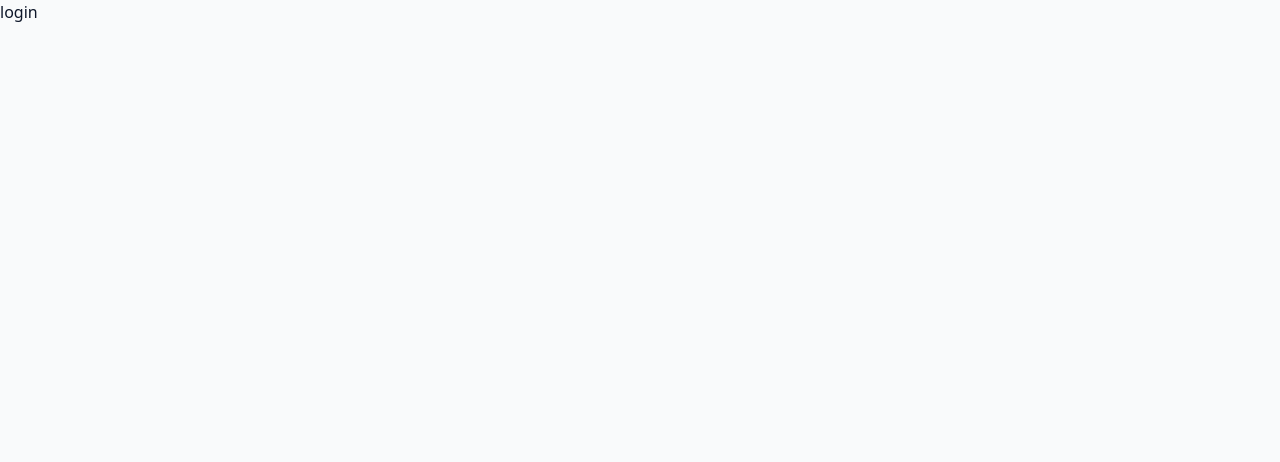
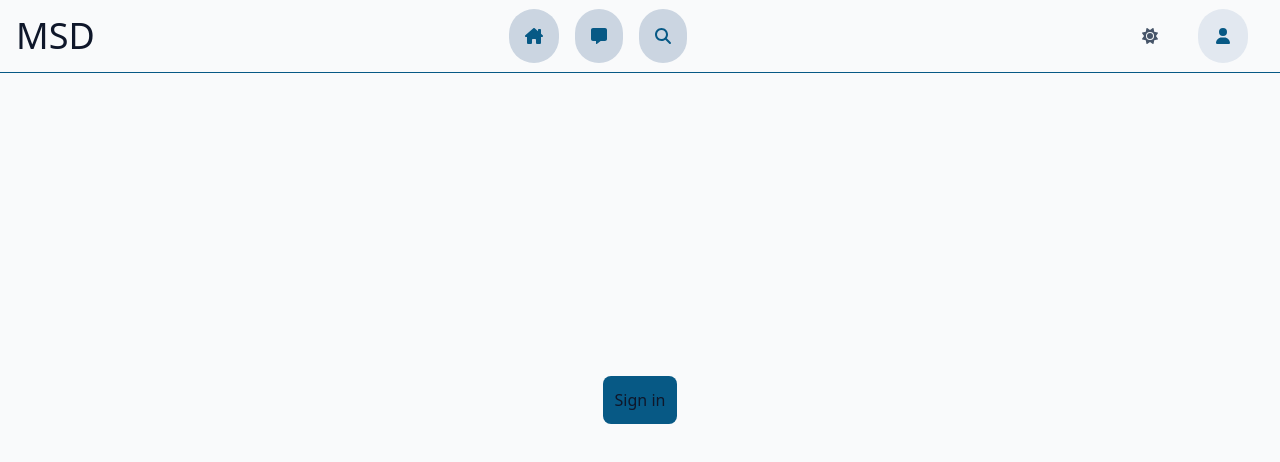
Before and after one commit to elalawani/sensor, a Vue app in the folder sensor_frontend/: page /login in a window 1280 px wide. Shown: the top 462 px of the page. Built offline with nearby package versions, Linux system fonts and the light colour scheme.

Commit message:
add login page

```diff
--- a/sensor_frontend/package.json
+++ b/sensor_frontend/package.json
@@ -12,6 +12,7 @@
     "@fortawesome/free-brands-svg-icons": "^6.4.0",
     "@fortawesome/free-regular-svg-icons": "^6.4.0",
     "@fortawesome/free-solid-svg-icons": "^6.4.0",
+    "@fortawesome/vue-fontawesome": "^3.0.3",
     "axios": "^1.4.0",
     "pinia": "^2.0.36",
     "vue": "^3.3.2",
--- a/sensor_frontend/src/App.vue
+++ b/sensor_frontend/src/App.vue
@@ -1,3 +1,15 @@
 <template>
-  <RouterView />
+  <div id="app">
+      <navbar/>
+  </div>
+  <router-view/>
 </template>
+<script>
+import navbar from "../src/components/navbar.vue";
+export default {
+    name: 'app',
+    components: {
+        navbar
+    }
+}
+</script>
--- a/sensor_frontend/src/views/DashboardView.vue
+++ b/sensor_frontend/src/views/DashboardView.vue
@@ -1,5 +1,5 @@
 <template>
   <div>
-      test
+      dashboard
   </div>
 </template>
--- a/sensor_frontend/src/views/LoginView.vue
+++ b/sensor_frontend/src/views/LoginView.vue
@@ -1,6 +1,58 @@
 <template>
-
-  <div>
-      login
+  <div v-if="loginForm">
+      <section>
+          <div class="flex flex-col items-center justify-center px-6 py-8 mx-auto h-screen lg:py-0">
+              <div class="w-full rounded-lg md:mt-0 sm:max-w-md xl:p-0">
+                  <div class="p-6 space-y-4 md:space-y-6 sm:p-8">
+                      <h1 class="text-xl font-bold leading-tight tracking-tight md:text-2xl">
+                          Login
+                      </h1>
+                      <form class="space-y-4 md:space-y-6" action="#">
+                          <div>
+                              <label for="username" class="block mb-2 text-sm font-medium ">username</label>
+                              <input type="text" name="username" id="username" class="border border-gray-300 sm:text-sm rounded-lg focus:border-sky-600 block w-full p-2.5 dark:bg-slate-700 dark:border-slate-600" placeholder="username" required="">
+                          </div>
+                          <div>
+                              <label for="password" class="block mb-2 text-sm font-medium text-gray-900 dark:text-white">Password</label>
+                              <input type="password" name="password" id="password" placeholder="password" class="border border-gray-300 sm:text-sm rounded-lg block w-full p-2.5 dark:bg-slate-700 dark:border-slate-600" required="">
+                          </div>
+                          <div class="flex items-center justify-between">
+                              <div class="flex items-start">
+                                  <div class="flex items-center h-5">
+                                      <input id="remember" aria-describedby="remember" type="checkbox" class="w-4 h-4 border border-gray-300 rounded bg-gray-50 focus:ring-3 focus:ring-primary-300 dark:bg-gray-700 dark:border-gray-600 dark:focus:ring-primary-600 dark:ring-offset-gray-800">
+                                  </div>
+                                  <div class="ml-3 text-sm">
+                                      <label for="remember">Remember me</label>
+                                  </div>
+                              </div>
+                              <a href="#" class="text-sm font-medium  hover:underline ">Forgot password?</a>
+                          </div>
+                          <button type="submit" class="text-gray-50 bg-sky-800 hover:bg-sky-600 rounded-lg text-sm px-5 py-2.5">Sign in</button>
+                      </form>
+                  </div>
+              </div>
+          </div>
+      </section>
+  </div>
+  <div v-else class="flex items-center justify-center px-6 py-8 h-screen">
+      <button
+              class="p-3 bg-sky-800 rounded-lg hover:bg-sky-600"
+              @click="loginForm=true"
+      >
+          Sign in
+      </button>
   </div>
 </template>
+
+<script>
+
+export default {
+
+    data() {
+        return {
+            loginForm: false,
+        }
+    }
+}
+
+</script>
```
Also changed, not shown: 1 other file (tests, documents, lock files or other folders).
